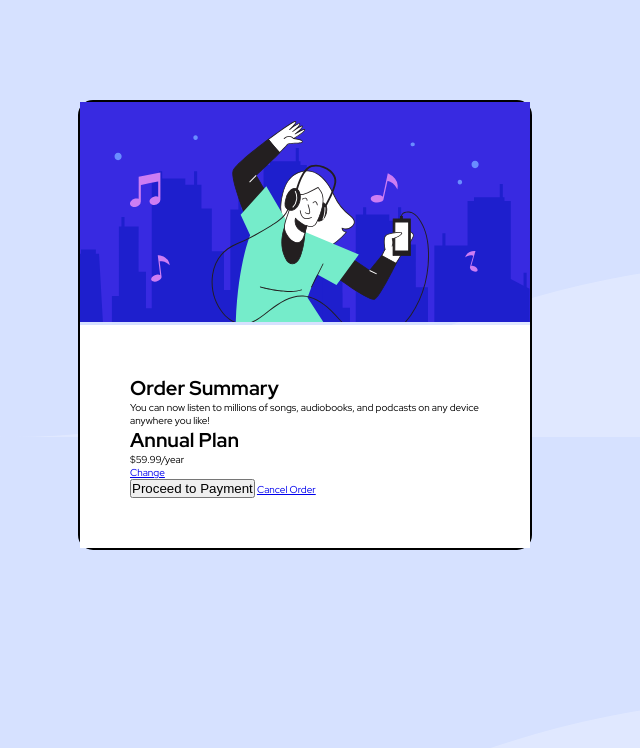
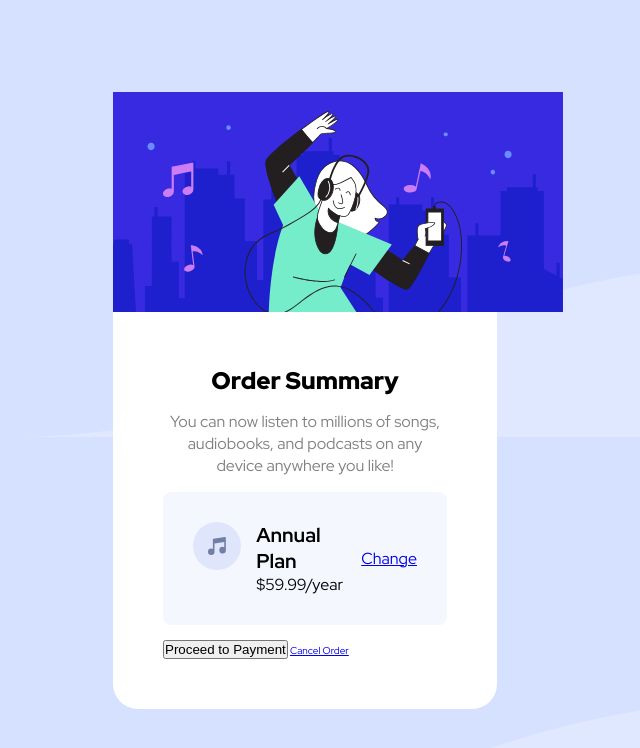
Before and after one commit to jsa2023/order-summary-component, a plain HTML site: page index.html in a window 1280 px wide. Shown: the whole page, without its empty margins (335-975 px from the left). Drawn offline with Linux system fonts and the light colour scheme.

Commit message:
updated files

```diff
--- a/index.html
+++ b/index.html
@@ -12,22 +12,37 @@
   <title>Frontend Mentor | Order summary card</title>
   </head>
   <body>
+  <cent>
     <div class="card">
-    <div class="image-container">
-      <img class="image" src="./images/illustration-hero.svg" alt="order summary image">
+      <div class="hero-image-container">
+        <img class="hero-image" src="./images/illustration-hero.svg" alt="order summary image">
       </div>
       <div class="content-container">
+        <div class="top">
           <h1 class="title">Order Summary</h1>
           <p class="description">You can now listen to millions of songs, audiobooks, and podcasts on any
             device anywhere you like!</p>
+        </div>
+        <div class="bottom">
           <div class="plan-type">
+            <div class="left-side">
+              <div class="music-icon-image-container">
+                <img class="music-icon-image" src="./images/icon-music.svg" alt="music icon">
+              </div>
+              <div class="text">
                 <h1>Annual Plan</h1>
                 <p class="price">$59.99/year</p>
+              </div>
+            </div> <!-- end of left-side div -->
+            <div class="right-side">
               <a href="#">Change</a>
-      </div>
+            </div> <!-- end of right-side div -->
+          </div> <!-- end of plan-type div -->
           <button>Proceed to Payment</button>
           <a class="cancel" href="#">Cancel Order</a>
+        </div> <!-- bottom div ends here-->
+      </div> <!-- content-container div ends here -->
     </div>
-  </div>
+  </cent>
   </body>
 </html>
--- a/style.css
+++ b/style.css
@@ -16,22 +16,79 @@ body {
     background-image: url("./images/pattern-background-desktop.svg");
 }
 
-.card {
-    border: 2px solid black;
-    width: 45.4rem;
-    margin: 10rem auto;
-    border-radius: 15px;
+p {
+    font-size: 1.6rem;
 }
 
-.image-container {
-
+.card {
+    width: 30%;
+    height: fit-content;
+    position: absolute;
+    inset: 0;
+    margin: auto;
+    background-color: #ffffff;
+    border-radius: 25px;
 }
 
-.image {
+.hero-image-container {
+}
+
+.hero-image {
     min-width: 100%;
 }
 
 .content-container {
-    background-color: #ffffff;
     padding: 5rem;
 }
+
+.top {
+    text-align: center;
+}
+
+.title {
+    margin-bottom: 1.5rem;
+    font-size: 2.4rem;
+    font-weight: 900;
+}
+
+.description {
+    line-height: 2.2rem;
+    color: gray;
+    margin-bottom: 1.5rem;
+}
+
+.plan-type {
+    background-color: hsl(225, 100%, 98%);
+    padding: 3rem;
+    display: flex;
+    justify-content: space-between;
+    border-radius: 8px;
+    margin-bottom: 1.5rem;
+}
+
+.left-side {
+    display: flex;
+    gap: 1.5rem;
+}
+
+.right-side {
+    display: flex;
+}
+
+.right-side a {
+    align-self: center;
+    font-size: 1.6rem;
+}
+
+.music-icon-image-container {
+    width: 5rem;
+    height: 5rem;
+}
+
+.music-icon-image {
+    min-width: 100%;
+}
+
+.text {
+
+}
```
Lines whose indentation alone changed are shown as unchanged.
